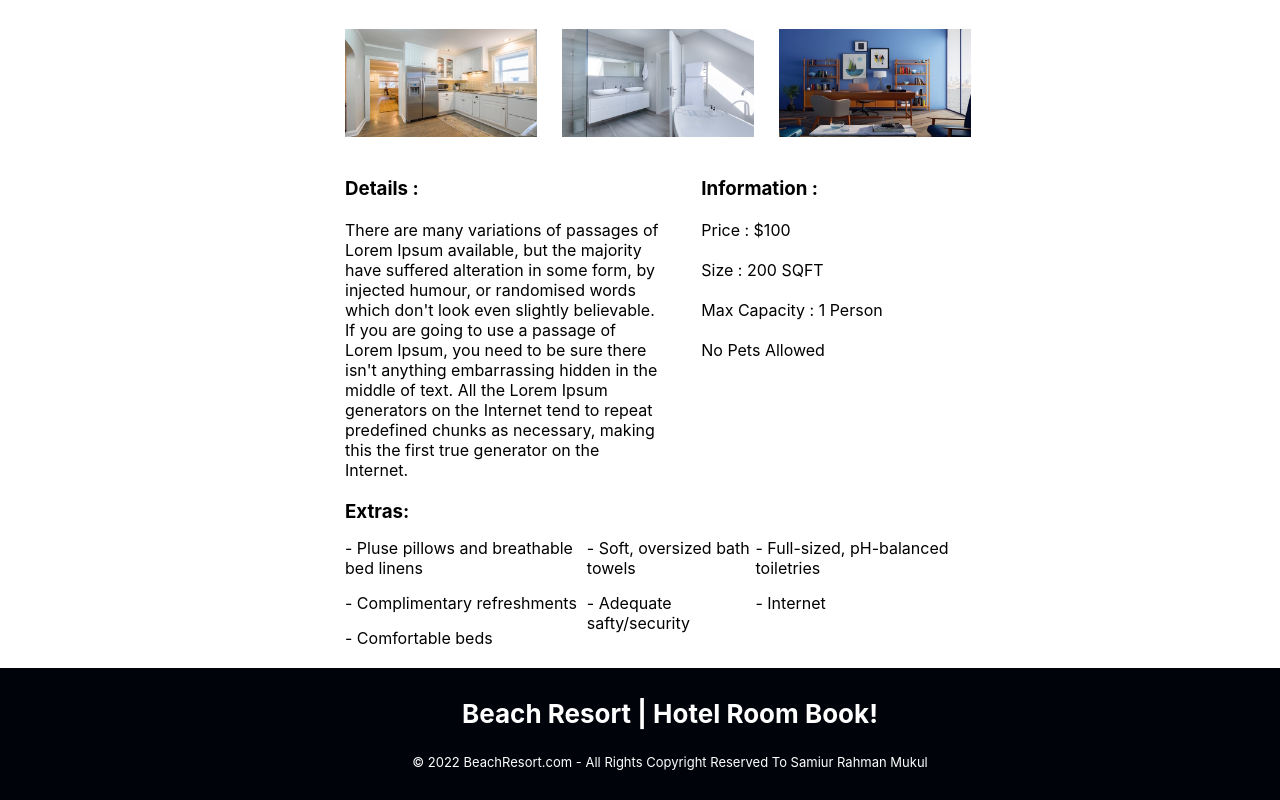
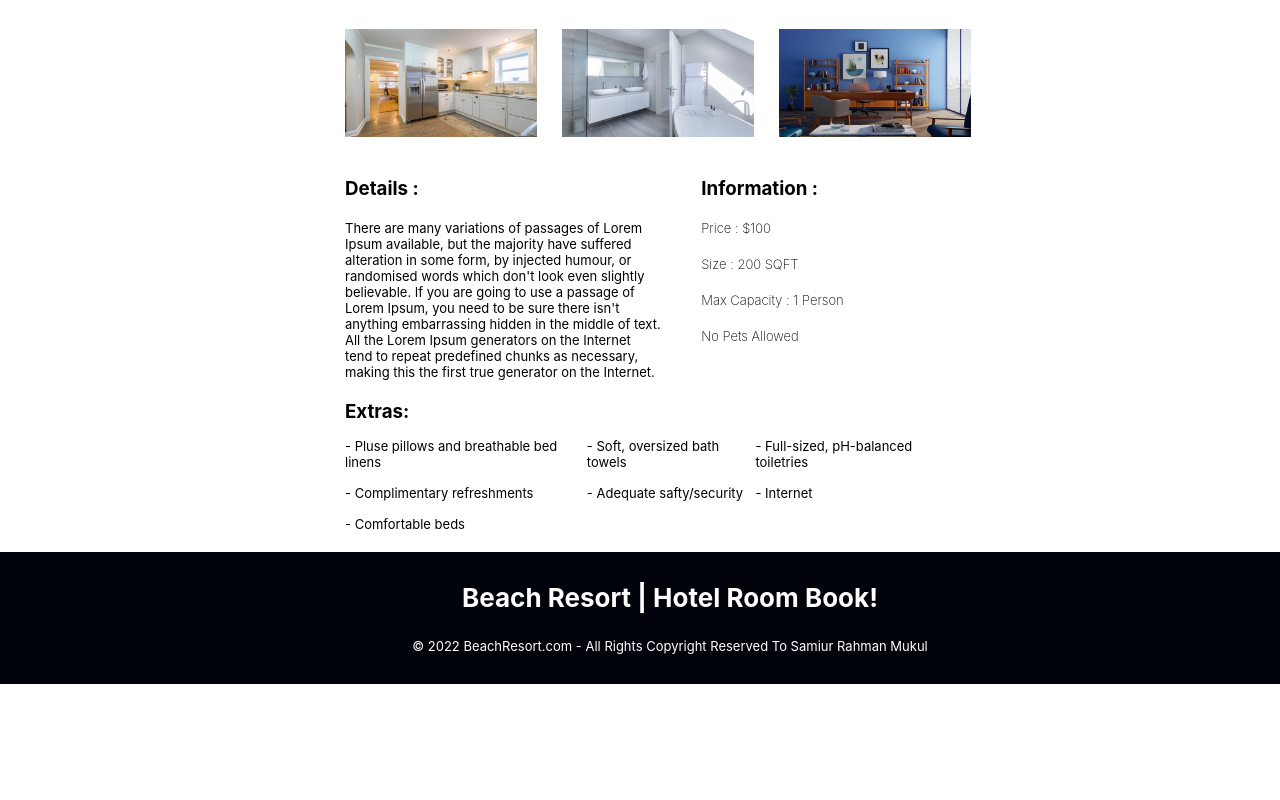
Before and after one commit to souravpany/react-beach-resort, a React (Create React App) app: page /search/1 in a window 1280 px wide. Shown: the part 695-1495 px from the top of the page. After the commit the page ends 1379 px from the top, so only its background shows below. Built offline with nearby package versions, Linux system fonts and the light colour scheme.

Commit message:
Add some text styles changes

```diff
--- a/src/pages/room-details/RoomDetailsScreen.jsx
+++ b/src/pages/room-details/RoomDetailsScreen.jsx
@@ -63,19 +63,19 @@ function RoomDetailsScreen() {
                     <div className='info-container'>
 
                         <h3>Information : </h3>
-                        <text className='details-text'>
+                        <text className='info-text'>
                             Price : $100
                         </text>
 
-                        <text className='details-text'>
+                        <text className='info-text'>
                             Size : 200 SQFT
                         </text>
 
-                        <text className='details-text'>
+                        <text className='info-text'>
                             Max Capacity : 1 Person
                         </text>
 
-                        <text className='details-text'>
+                        <text className='info-text'>
                             No Pets Allowed
                         </text>
 
@@ -113,7 +113,6 @@ function RoomDetailsScreen() {
 
         </div>
 
-
         <Footer/>
 
     </div>
@@ -122,10 +121,3 @@ function RoomDetailsScreen() {
 
 
 export default RoomDetailsScreen
-
-
-
-
-{/* <img className='row-img' src={Details2} alt="beach-resort img" />
-<img className='row-img' src={Details3} alt="beach-resort img" />
-<img className='row-img' src={Details4} alt="beach-resort img" /> */}
--- a/src/pages/room-details/room-details-screen.css
+++ b/src/pages/room-details/room-details-screen.css
@@ -71,6 +71,7 @@ object-fit: cover;
 }
 .details-text{
     margin-top: 20px;
+    font-size: small;
 }
 .details-container{
     margin-top: 20px;
@@ -86,7 +87,11 @@ object-fit: cover;
     flex-direction: column;
     width: 45%;
 }
-
+.info-text{
+    margin-top: 20px;
+    font-size: small;
+    font-weight: 200;
+}
 .extras-main-container {
 
     margin-top: 20px;
@@ -108,4 +113,5 @@ object-fit: cover;
 }
 .extra-text-sub-item{
     margin-top: 15px;
+    font-size: small;
 }
```
